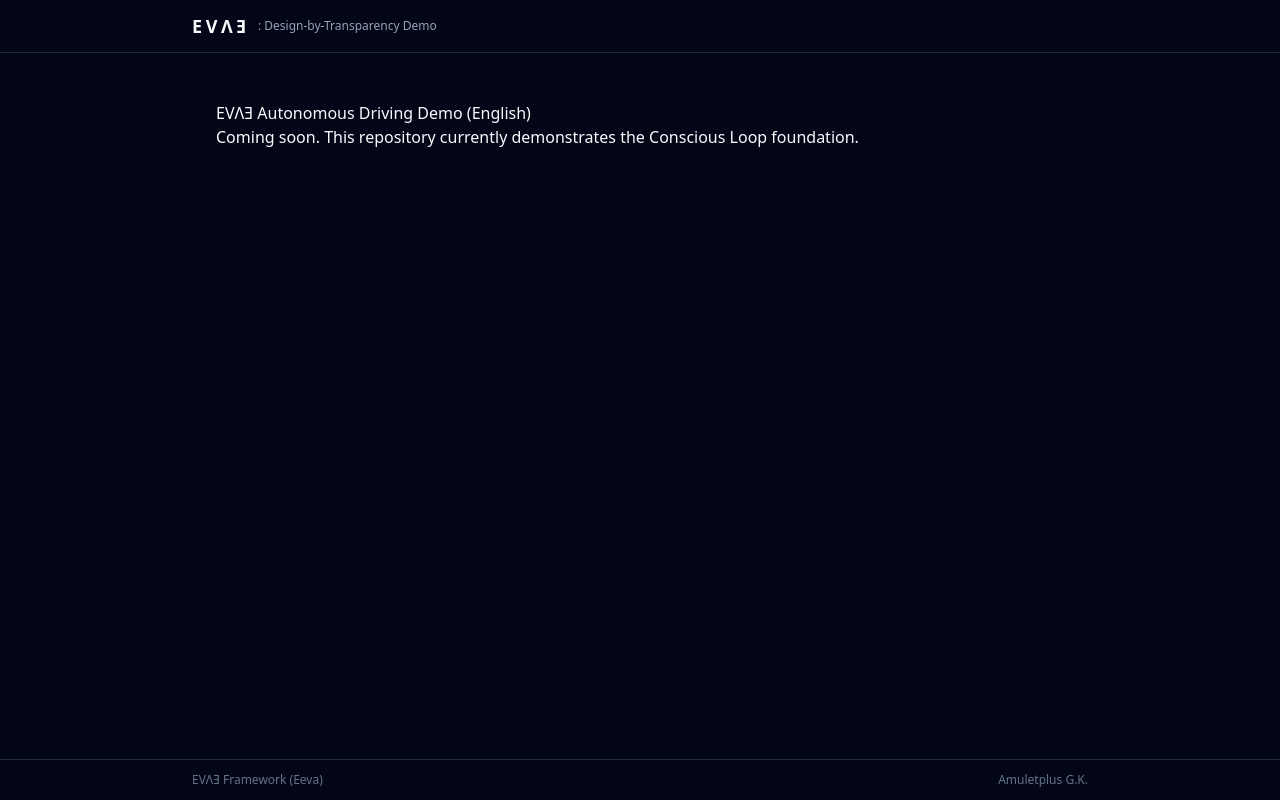
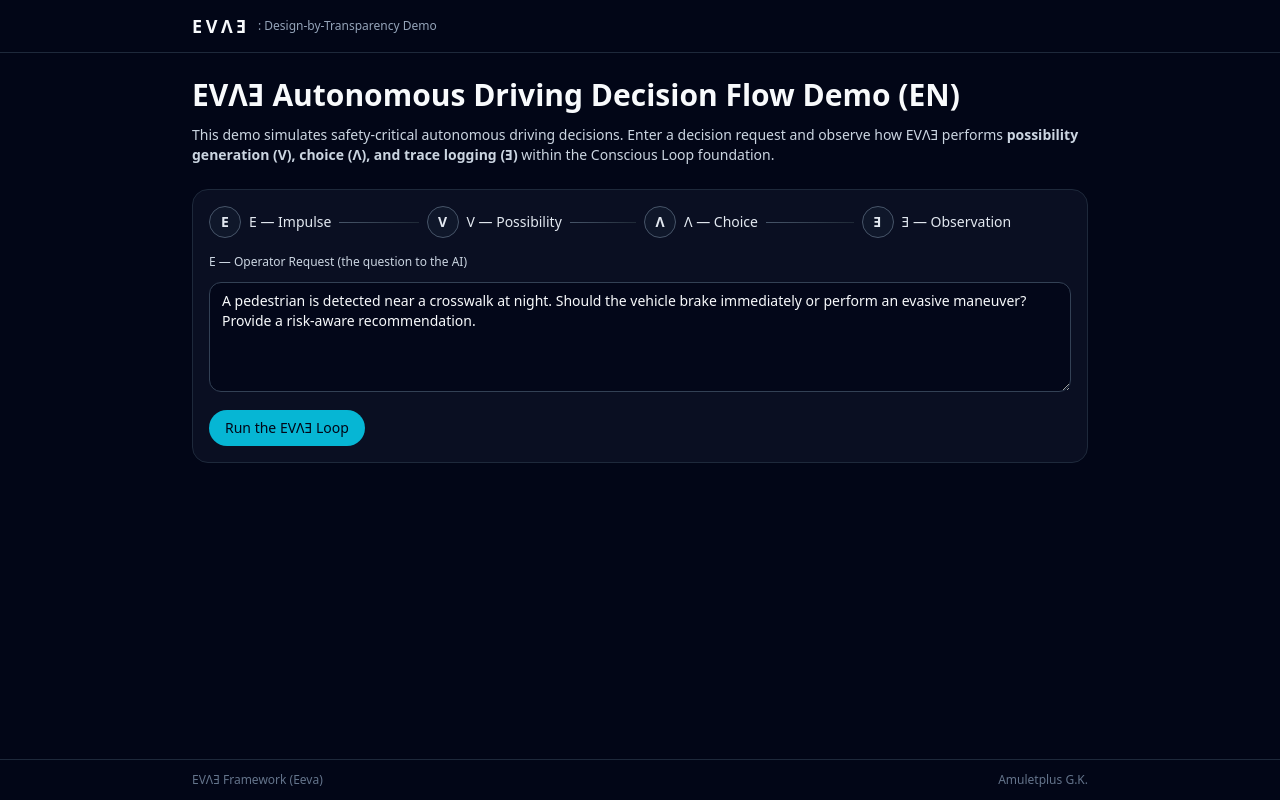
Before and after one commit to HIROYOKOKI/evae-design-by-transparency-demo, a Next.js app: page /demo-auto-en in a window 1280 px wide. Built offline with nearby package versions, Linux system fonts and the light colour scheme.

Commit message:
Update page.tsx

```diff
--- a/app/demo-auto-en/page.tsx
+++ b/app/demo-auto-en/page.tsx
@@ -1,8 +1,94 @@
-export default function DemoAutoEn() {
+// app/demo-auto-en/page.tsx
+"use client";
+
+import { useState } from "react";
+import { Flow } from "@/components/Flow";
+import { Log } from "@/components/Log";
+import type { EvlaLog } from "@/lib/evla/types";
+
+export default function DemoAutoEnPage() {
+  const [prompt, setPrompt] = useState(
+    "A pedestrian is detected near a crosswalk at night. Should the vehicle brake immediately or perform an evasive maneuver? Provide a risk-aware recommendation."
+  );
+  const [log, setLog] = useState<EvlaLog | null>(null);
+  const [loading, setLoading] = useState(false);
+  const [error, setError] = useState<string | null>(null);
+
+  async function runDemo() {
+    setError(null);
+    setLoading(true);
+    setLog(null);
+
+    try {
+      const res = await fetch("/api/evla-run", {
+        method: "POST",
+        headers: { "Content-Type": "application/json" },
+        body: JSON.stringify({
+          prompt,
+          domain: "AUTONOMOUS_DRIVING", // if your API doesn't support this yet, change to "SPACE" temporarily
+        }),
+      });
+
+      if (!res.ok) {
+        const data = await res.json().catch(() => ({}));
+        throw new Error((data as any).error || `request failed with ${res.status}`);
+      }
+
+      const data = (await res.json()) as { log: EvlaLog };
+      setLog(data.log);
+    } catch (e: any) {
+      console.error(e);
+      setError(e.message || "An error occurred while running the demo.");
+    } finally {
+      setLoading(false);
+    }
+  }
+
   return (
-    <main style={{ padding: 24 }}>
-      <h1>EVΛƎ Autonomous Driving Demo (English)</h1>
-      <p>Coming soon. This repository currently demonstrates the Conscious Loop foundation.</p>
-    </main>
+    <div className="space-y-6">
+      <section className="space-y-3">
+        <h1 className="text-2xl md:text-3xl font-semibold">
+          EVΛƎ Autonomous Driving Decision Flow Demo (EN)
+        </h1>
+        <p className="text-sm text-slate-300">
+          This demo simulates safety-critical autonomous driving decisions.
+          Enter a decision request and observe how EVΛƎ performs
+          <span className="font-semibold">
+            {" "}
+            possibility generation (V), choice (Λ), and trace logging (Ǝ)
+          </span>
+          {" "}within the Conscious Loop foundation.
+        </p>
+      </section>
+
+      <section className="space-y-4 border border-slate-800 rounded-2xl p-4 bg-slate-900/60">
+        <Flow running={loading || !!log} />
+
+        <div className="space-y-3 mt-4">
+          <label className="block text-xs text-slate-300">
+            E — Operator Request (the question to the AI)
+          </label>
+          <textarea
+            className="w-full min-h-[110px] rounded-xl border border-slate-700 bg-slate-950/80 px-3 py-2 text-sm text-slate-50 focus:outline-none focus:ring-1 focus:ring-cyan-500"
+            value={prompt}
+            onChange={(e) => setPrompt(e.target.value)}
+          />
+          <button
+            onClick={runDemo}
+            disabled={loading || !prompt.trim()}
+            className="inline-flex items-center justify-center px-4 py-2 rounded-full bg-cyan-500 text-slate-950 text-sm font-medium disabled:opacity-50 disabled:cursor-not-allowed hover:bg-cyan-400 transition"
+          >
+            {loading ? "Running EVΛƎ…" : "Run the EVΛƎ Loop"}
+          </button>
+          {error && <p className="text-xs text-red-400 mt-1">Error: {error}</p>}
+        </div>
+      </section>
+
+      {log && (
+        <section>
+          <Log log={log} />
+        </section>
+      )}
+    </div>
   );
 }
```
